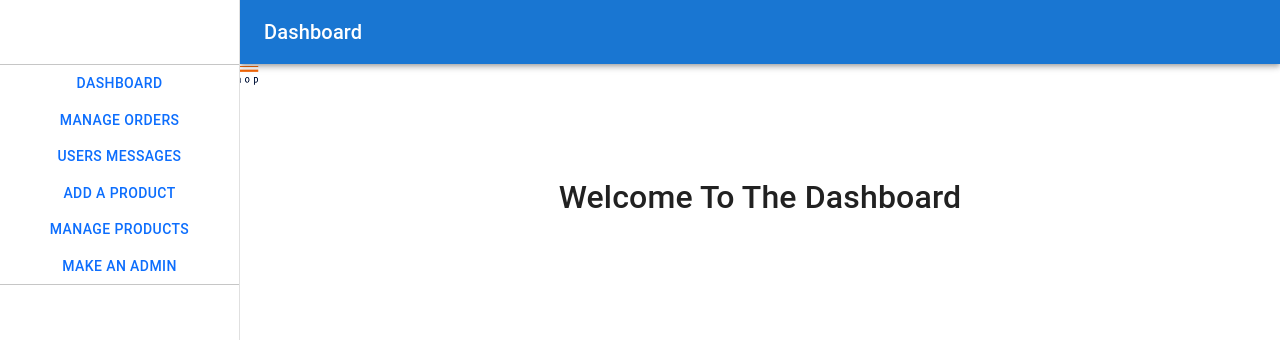
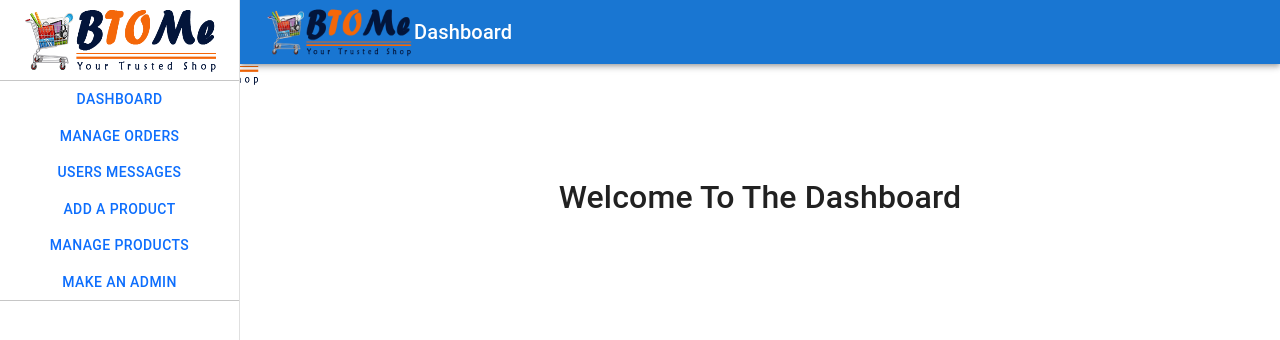
Before and after one commit to apudebnath/BTOMe-Ui, a React (Create React App) app: page /dashboard in a window 1280 px wide. Shown: the top 340 px of the page. Built offline with nearby package versions, Linux system fonts and the light colour scheme.

Commit message:
brand logo added in dashboard

```diff
--- a/public/index.html
+++ b/public/index.html
@@ -24,7 +24,7 @@
       Learn how to configure a non-root public URL by running `npm run build`.
     -->
 
-  <title>B2Me | Your trusted Shop</title>
+  <title>BToMe | Your trusted Shop</title>
 </head>
 
 <body>
--- a/src/Components/Dashboard/Dashboard/Dashboard.js
+++ b/src/Components/Dashboard/Dashboard/Dashboard.js
@@ -30,7 +30,12 @@ function Dashboard(props) {
 
     const drawer = (
         <div>
-            <Toolbar />
+            <div>
+                <img src="../logo1.png"
+                    width="200"
+                    height="80"
+                    className="d-inline-block align-top" alt="B2Me logo" />
+            </div>
             <Divider />
             <Link to="/dashboard"> <Button color="inherit"> Dashboard </Button> </Link>
             <br />
@@ -70,6 +75,12 @@ function Dashboard(props) {
                     >
                         <MenuIcon />
                     </IconButton>
+                    <Link t0='/'>
+                        <img src="../logo1.png"
+                            width="150"
+                            height="60"
+                            className="d-inline-block align-top" alt="BToMe logo" />
+                    </Link>
                     <Typography variant="h6" noWrap component="div">
                         Dashboard
                     </Typography>
```
